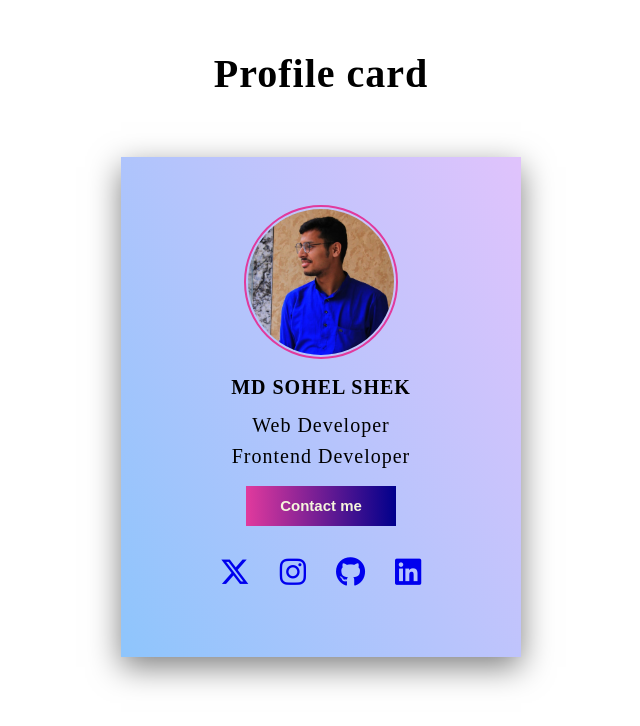
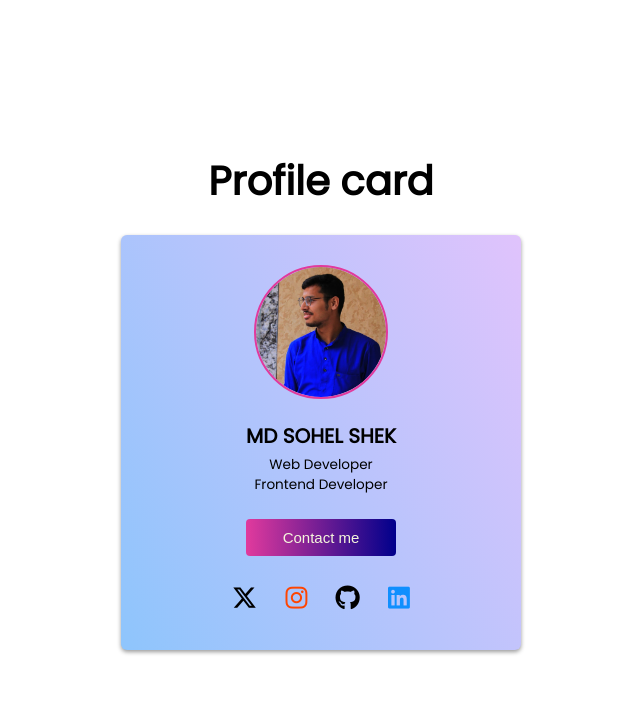
Before and after one commit to mdsohelshek/profile-card, a plain HTML site: page index.html in a window 1280 px wide. Shown: the whole page, without its empty margins (319-959 px from the left). Drawn offline with Linux system fonts and the light colour scheme.

Commit message:
changed ui and some style issues

```diff
--- a/form.css
+++ b/form.css
@@ -1,80 +1,50 @@
-*{
+* {
   margin: 0;
   padding: 0;
   box-sizing: border-box;
 }
-body{
-    letter-spacing: 1px;
-    background: #fff;
-    /* height: 1000px; */
-    display: flex;
-    justify-content: center;
-}
-h1{
-    color: black;
-    padding: 50px;
-    font-size: 40px;
-    text-align: center;
-}
-.form{
+
+form {
   display: flex;
   flex-direction: column;
   justify-content: center;
   align-items: center;
-    padding: 40px;
-    background-color:#000047;
-    background-color: #8EC5FC;
-    background-image: linear-gradient(62deg, #8EC5FC 0%, #E0C3FC 100%);
-    box-shadow: 0px 10px 30px rgba(0, 0, 0,0.5);
-    transition: 0.5s all ease-in-out;
+  gap: 2rem;
 }
-.form:hover{
-    box-shadow: 0px 50px 30px rgba(0, 0, 0,0.5);
+
+form input:focus,
+form textarea:focus {
+  outline: none;
 }
-.form div i{
+
+form div i {
   font-size: 20px;
   color: black;
   margin: 0 10px;
 }
-.form div input{
+form div input {
   border: none;
   color: black;
   font-size: 20px;
-    border-bottom: 2px solid ;
+  border-bottom: 1px solid;
+  padding: 0.25rem;
   background: transparent;
 }
-.form div textarea{
+form div textarea {
   border: none;
   color: black;
   font-size: 20px;
   /* width: 60px; */
-    border-bottom: 2px solid ;
+  border-bottom: 1px solid;
+  padding: 0.25rem;
   background: transparent;
 }
-.form div input ::placeholder{
-    color: black;
+form div input::placeholder {
+  font-size: 1rem;
 }
-.message{
+form textarea {
+  resize: vertical;
+}
+.message {
   display: flex;
 }
-.form div{
-    margin: 10px;
-}
-.btn{
-    margin-top: 10px;
-    background: linear-gradient(to right,#e13a9d,#00008b);
-    padding: 10px 30px;
-    border: 0;
-    color: #fff;
-    height: 40px;
-    font-weight: 500;
-    font-size: 15px;
-    width:140px;
-    cursor: pointer;
-    transition: all 0.7s ease;
-}
-.btn:hover{
-    background: linear-gradient(to right,#00008b,#e13a9d);
-    width: 170px;
-    height: 50px;
-}
--- a/index.html
+++ b/index.html
@@ -1,29 +1,48 @@
 <!DOCTYPE html>
 <html lang="en">
   <head>
-    <meta charset="UTF-8">
-    <meta http-equiv="X-UA-Compatible" content="IE=edge">
-    <meta name="viewport" content="width=device-width, initial-scale=1.0">
+    <meta charset="UTF-8" />
+    <meta http-equiv="X-UA-Compatible" content="IE=edge" />
+    <meta name="viewport" content="width=device-width, initial-scale=1.0" />
     <title>profile card display</title>
-    <link rel="stylesheet" href="style.css">
-    <script src="https://kit.fontawesome.com/dbed6b6114.js" crossorigin="anonymous"></script>
+    <script
+      src="https://kit.fontawesome.com/dbed6b6114.js"
+      crossorigin="anonymous"
+    ></script>
     <script src="https://fontawesome.com/icons/facebook?f=brands&s=solid"></script>
-    <link rel="stylesheet" href="https://cdnjs.cloudflare.com/ajax/libs/font-awesome/6.4.2/css/all.min.css" />
+    <link
+      rel="stylesheet"
+      href="https://cdnjs.cloudflare.com/ajax/libs/font-awesome/6.4.2/css/all.min.css"
+    />
+    <link rel="stylesheet" href="style.css" />
   </head>
   <body>
-    <div class="contanier">
+    <div class="container">
       <h1>Profile card</h1>
-        <div class="cards">
-            <img id="img" src="./img/bb60390f-8325-4d77-a294-d8cedc10097a.jpg " alt="">
+      <div class="card">
+        <div class="img"></div>
+        <div class="about">
           <h2>MD SOHEL SHEK</h2>
-            <P>Web Developer</P>
+          <p>Web Developer</p>
           <p>Frontend Developer</p>
+        </div>
         <button class="btn"><a href="form.html">Contact me</a></button>
         <div class="social-media">
-                <a href="https://twitter.com/shek_1798" ><i class="fa-brands fa-x-twitter"></i></a>
-                <a href="https://www.instagram.com/shek_1798/"><i class="fa-brands fa-instagram"></i></a>
-                <a href="https://github.com/mdsohelshek" ><i class="fa-brands fa-github"></i></a>
-                <a href="https://www.linkedin.com/in/md-sohel-shek-553813235/" ><i class="fa-brands fa-linkedin"></i></a>
+          <a href="https://twitter.com/shek_1798"
+            ><i class="fa-brands fa-x-twitter" style="color: black"></i
+          ></a>
+          <a href="https://www.instagram.com/shek_1798/"
+            ><i class="fa-brands fa-instagram" style="color: orangered"></i
+          ></a>
+          <a href="https://github.com/mdsohelshek"
+            ><i class="fa-brands fa-github" style="color: black"></i
+          ></a>
+          <a href="https://www.linkedin.com/in/md-sohel-shek-553813235/"
+            ><i
+              class="fa-brands fa-linkedin"
+              style="color: rgb(16, 143, 254)"
+            ></i
+          ></a>
         </div>
       </div>
     </div>
--- a/style.css
+++ b/style.css
@@ -1,3 +1,4 @@
+@import url("https://fonts.googleapis.com/css2?family=Poppins&display=swap"); /* add a nice font family to your page */
 * {
   margin: 0;
   padding: 0;
@@ -5,107 +6,107 @@
 }
 
 body {
-    letter-spacing: 1px;
-    background: #fff;
-    /* height: 1000px; */
-
+  min-height: 100vh;
+  display: flex;
+  justify-content: center;
+  align-items: center;
+  font-family: "Poppins", sans-serif;
 }
 
 h1 {
-    color: b;
-    padding: 50px;
-    font-size: 40px;
+  font-size: 2.5rem; /*always use relative font sizes (rem, em etc...) instead of fixe pixel format*/
   text-align: center;
+  font-weight: bold;
 }
 
-.contanier {
+.container {
   display: flex;
   flex-direction: column;
-    justify-content: center;
-    align-items: center;
+  gap: 1.5rem;
 }
 
-.cards {
-    margin: 10px;
-    height: 500px;
-    width: 400px;
+.card {
+  display: flex;
+  flex-direction: column;
+  align-items: center;
+  justify-content: center;
+  padding: 2rem 0;
+  gap: 1.5rem;
+  border-radius: 6px;
+  width: min(90vw, 400px);
   text-align: center;
   background-color: #000047;
-    background-color: #8EC5FC;
-    background-image: linear-gradient(62deg, #8EC5FC 0%, #E0C3FC 100%);
-    box-shadow: 0px 10px 30px rgba(0, 0, 0, 0.5);
-    transition: 0.5s all ease-in-out;
+  background-color: #8ec5fc;
+  background-image: linear-gradient(62deg, #8ec5fc 0%, #e0c3fc 100%);
+  box-shadow: 0px 2px 4px rgba(0, 0, 0, 0.4);
+  /* applying box shadow in moderation is good */
+  transition: 0.4s box-shadow ease-in;
 }
 
-.cards:hover {
-    box-shadow: 0px 50px 30px rgba(0, 0, 0, 0.5);
+.card:hover {
+  box-shadow: 0px 2px 8px rgba(0, 0, 0, 0.4);
 }
 
-#img {
-    width: 150px;
+.img {
+  width: 130px;
+  height: 130px;
   border-radius: 50%;
-    margin-top: 50px;
-    padding: 2px;
+  overflow: hidden;
   outline: 2px solid #e13a9d;
-    transition: all 0.7s ease;
+  background: url("./img/bb60390f-8325-4d77-a294-d8cedc10097a.jpg ");
+  background-position: center;
+  background-repeat: no-repeat;
+  background-size: 100%;
+  transition: background-size 0.3s ease-in;
+}
+.img:hover {
+  background-size: 110%;
 }
 
-#img:hover {
-    width: 170px;
+.card h2 {
+  font-size: 1.25rem;
+  font-weight: bold;
 }
 
-.cards h2 {
-    margin: 15px;
-    font-size: 20px;
+.card p {
+  font-size: 1rem;
   color: black;
 }
 
-.cards p {
-    /* margin: 7px; */
-    /* margin-top: 10px; */
-    font-size: 20px;
-    color: black;
-    padding-bottom: 8px;
-}
-
 .btn {
-    margin-top: 10px;
+  display: flex;
+  gap: 1rem;
+  justify-content: center;
   background: linear-gradient(to right, #e13a9d, #00008b);
   padding: 10px 30px;
-    border: 0;
+  border: none;
   color: beige;
-    height: 40px;
+  /* height: 40px; height is redundant when you're giving a padding already */
+  border-radius: 4px;
   font-weight: 500;
   font-size: 15px;
   width: 150px;
   cursor: pointer;
-    transition: all 0.7s ease;
-}
-
-.cards button a {
-    text-decoration: none;
-    color: beige;
-    font-weight: 600;
-    font-size: 15px;
 }
 
 .btn:hover {
-    background: linear-gradient(to right, #00008b, #e13a9d);
-    width: 170px;
-    height: 50px;
+  background: linear-gradient(to right, #e13a9ddd, #00008bdd);
+  /*adding too much un-neccessary effects are not a good practice as it clutters your website*/
 }
 
-.social-media {
-    /* border: 2px solid black; */
-    margin-top: 30px;
+.card button a {
+  text-decoration: none;
+  color: beige;
+}
+
+.about h2 {
+  padding: 0 0 0.25rem 0;
+}
+.about p {
+  font-size: 0.85rem;
 }
 
 .social-media a {
-    font-size: 30px;
+  font-size: 25px;
   padding: 0px 12px;
-    transition: all 0.7s ease;
 }
-
-.social-media a:hover {
-    font-size: 40px;
-}
```
Also changed, not shown: form.html (+36 -17 lines). Lines whose indentation alone changed are shown as unchanged.
